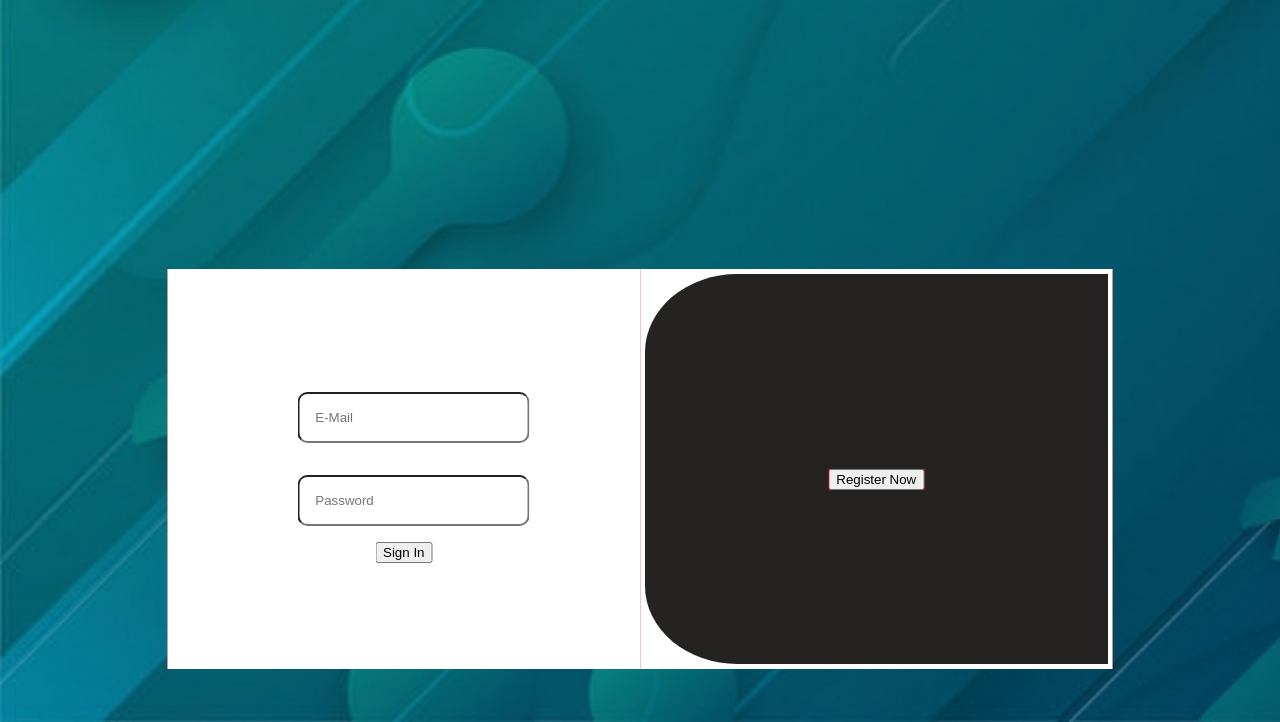
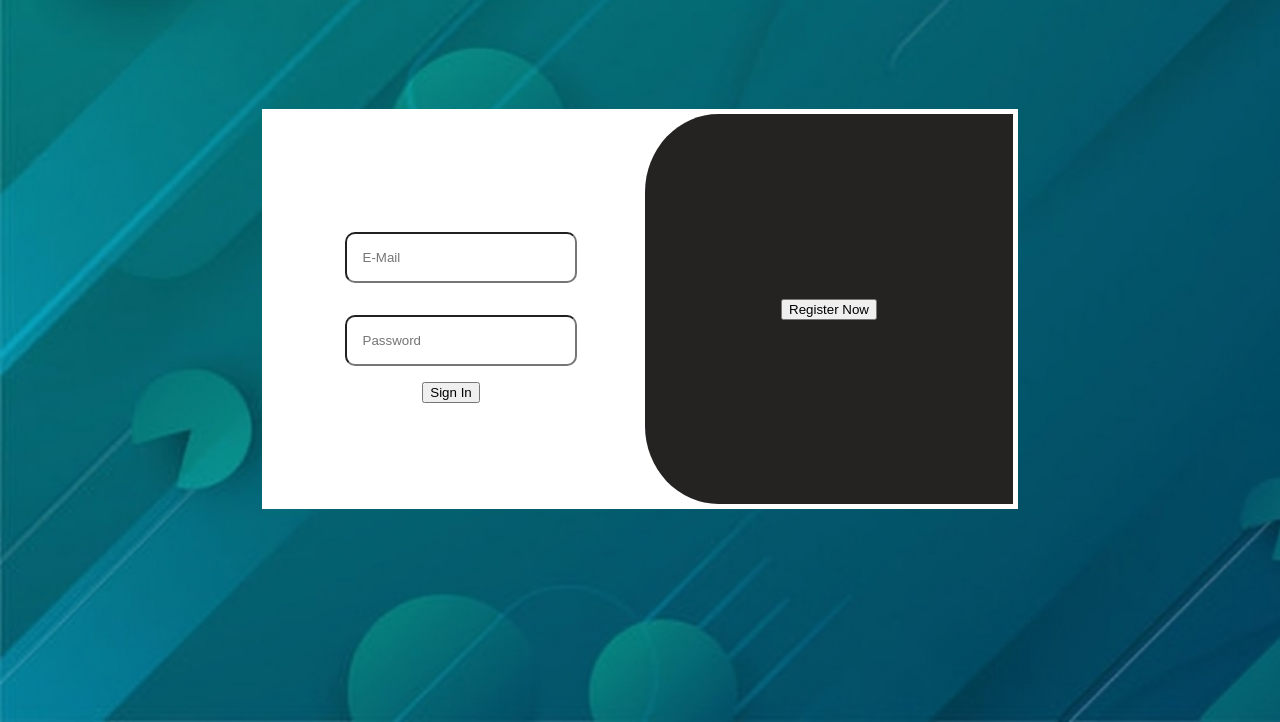
Before and after one commit to jemish123/CSS_Learning, a plain HTML site: page Form_Designs_CSS/index.html in a window 1280 px wide. Both pictures are taken after a click on the button "Sign In". Shown: the part 120-842 px from the top of the page. Drawn offline with Linux system fonts and the light colour scheme.

Commit message:
CSS learning ahead.

```diff
--- a/Form_Designs_CSS/assets/css/style.css
+++ b/Form_Designs_CSS/assets/css/style.css
@@ -21,12 +21,11 @@ body {
 }
 
 .form-section {
-    width: 75%;
+    width: 60%;
     height: 50%;
-    background-color: red;
     position: relative;
     display: flex;
-    top: 30%;
+    top: 10%;
     left: 50%;
     transform: translateX(-50%);
 }
@@ -41,29 +40,24 @@ body {
     top: 0%;
     height: calc(100% - 10px);
     width: calc(50% - 10px);
-    transition: 2s;
+    transition: 1s ease-in-out;
+    display: flex;
+    justify-content: center;
 }
 
-.cover-content{
-    top: 50%;
-    transform: translateX(-50%);
-    z-index: 2;
+.cover-content {
+    background: transparent;
+    display: none;
 }
 
-.cover-btn {
-    transition: 5s;
-}
-
-#register-content {
-    background: red;
-    left: 75%;
-    display: none;
-    transition: 2.5s;
-}
-
-#login-content {
-    background: red;
-    left: 25%;
+.cover-content.active{
+    margin: 10px;
+    width: calc(100% - 20px);
+    height: calc(100% - 20px);
+    display: flex;
+    justify-content: center;
+    align-items: center;
+    /* z-index: 2; */
 }
 
 #login.active {
--- a/Form_Designs_CSS/assets/js/script.js
+++ b/Form_Designs_CSS/assets/js/script.js
@@ -7,32 +7,46 @@ document.addEventListener("DOMContentLoaded", () => {
         borderBottomRightRadius : '20%'
     };
     Object.assign(cover.style, styleToAdd);
+
+
+    document.getElementById("login-content").classList.toggle("active");
 });
 
 function showLoginPanel() {
     const styleToAdd = {
-        left : '0%',
-        borderTopRightRadius : '20%',
-        borderBottomRightRadius : '20%',
-        transform: 'rotateZ(0deg)'
+        left : '50%',
+        borderTopRightRadius : '0%',
+        borderBottomRightRadius : '0%',
+
+        borderTopLeftRadius : '20%',
+        borderBottomLeftRadius : '20%',
     };
     Object.assign(cover.style, styleToAdd);
 
-    document.getElementById('register-content').style.display = 'none';
-    document.getElementById('login-content').style.display = 'block';
+    document.getElementById("login-content").classList.toggle("active");
+    document.getElementById("register-content").classList.toggle("active");
+
+    // document.getElementById('register-content').style.zIndex = '3';
+    // document.getElementById('login-content').style.zIndex = '-10';
 };
 
 function showRegisterPanel() {
     const styleToAdd = {
-        left : '50%',
+        left : '0%',
+
+        borderTopLeftRadius : '0%',
+        borderBottomLeftRadius : '0%',
+
         borderTopRightRadius : '20%',
         borderBottomRightRadius : '20%',
-        transform: 'rotateZ(180deg)'
     };
     Object.assign(cover.style, styleToAdd);
 
-    document.getElementById('login-content').style.display = 'none';
-    document.getElementById('register-content').style.display = 'inherit';
+    document.getElementById("register-content").classList.toggle("active");
+    document.getElementById("login-content").classList.toggle("active");
+
+    // document.getElementById('login-content').style.zIndex = '3';
+    // document.getElementById('register-content').style.zIndex = '-10';
 }
 
 // document.getElementById('login-btn').addEventListener("click", () => {
--- a/Form_Designs_CSS/index.html
+++ b/Form_Designs_CSS/index.html
@@ -36,12 +36,13 @@
                             value="Sign Up"/>
                     </form>
                 </div>
-                <div id="cover" class="cover"></div>
-                <div id="login-content" class="cover cover-content">
-                    <button onclick="showRegisterPanel()" type="button" class="cover-btn" id="login-btn">Sign In</button>
-                </div>
-                <div id="register-content" class="cover cover-content">
-                    <button onclick="showLoginPanel()" type="button" class="cover-btn" id="register-btn">Register Now</button>
+                <div id="cover" class="cover">
+                    <div id="login-content" class="cover cover-content">
+                        <button onclick="showLoginPanel()" type="button" class="cover-btn" id="login-btn">Sign In</button>
+                    </div>
+                    <div id="register-content" class="cover cover-content">
+                        <button onclick="showRegisterPanel()" type="button" class="cover-btn" id="register-btn">Register Now</button>
+                    </div>
                 </div>
             </div>
         </div>
```
